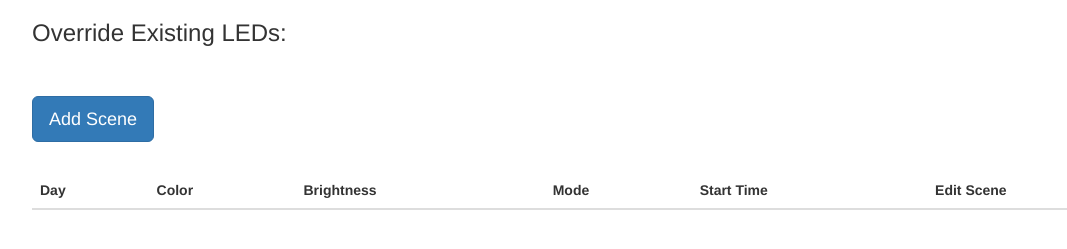
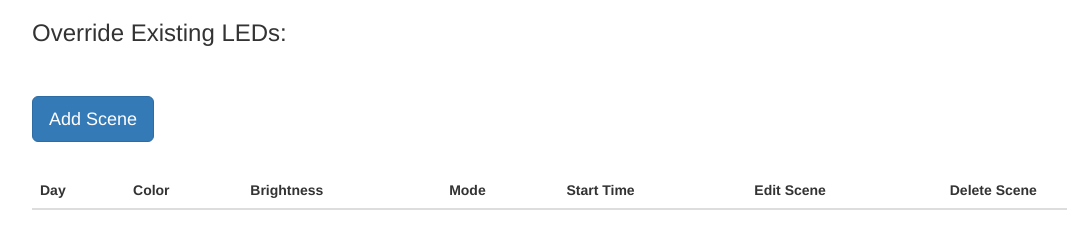
Before and after one commit to nnhsse202122/Led-Lights, a Flask app: template webApp/app/templates/index.html in a window 1280 px wide. Shown: the part 132-381 px from the top of the page, without its empty margins (38-1105 px from the left). Run offline with Flask 2, Linux system fonts and the light colour scheme; the template is opened without the code that fills it, so the values that code supplies are empty; some libraries are stand-ins or nearby versions.

Commit message:
added delete button. not functional yet

```diff
--- a/webApp/app/templates/index.html
+++ b/webApp/app/templates/index.html
@@ -42,6 +42,7 @@
                 <th scope="col">Mode</th>
                 <th scope="col">Start Time</th>
                 <th scope="col">Edit Scene</th>
+                <th scope="col">Delete Scene</th>
             </tr>
         </thead>
         <tbody>
@@ -54,6 +55,7 @@
             <td>{{ scene.mode }}</td>
             <td>{{ scene.start_time }}</td>
             <td><a type="button" class="btn btn-primary btn-sm" href="{{ url_for('editschedule', id=scene.id) }}">Edit</a></td>
+            <td><a type="button" class="btn btn-danger btn-sm">Delete</a></td>
         </tr>
     {% endif %}
     {% endfor %}
@@ -68,6 +70,7 @@
             <td>{{ scene.mode }}</td>
             <td>{{ scene.start_time }}</td>
             <td><a type="button" class="btn btn-primary btn-sm" href="{{ url_for('editschedule', id=scene.id) }}">Edit</a></td>
+            <td><a type="button" class="btn btn-danger btn-sm">Delete</a></td>
         </tr>
     {% endif %}
     {% endfor %}
@@ -82,6 +85,7 @@
             <td>{{ scene.mode }}</td>
             <td>{{ scene.start_time }}</td>
             <td><a type="button" class="btn btn-primary btn-sm" href="{{ url_for('editschedule', id=scene.id) }}">Edit</a></td>
+            <td><a type="button" class="btn btn-danger btn-sm">Delete</a></td>
         </tr>
     {% endif %}
     {% endfor %}
@@ -96,6 +100,7 @@
             <td>{{ scene.mode }}</td>
             <td>{{ scene.start_time }}</td>
             <td><a type="button" class="btn btn-primary btn-sm" href="{{ url_for('editschedule', id=scene.id) }}">Edit</a></td>
+            <td><a type="button" class="btn btn-danger btn-sm">Delete</a></td>
         </tr>
     {% endif %}
     {% endfor %}
@@ -110,6 +115,7 @@
             <td>{{ scene.mode }}</td>
             <td>{{ scene.start_time }}</td>
             <td><a type="button" class="btn btn-primary btn-sm" href="{{ url_for('editschedule', id=scene.id) }}">Edit</a></td>
+            <td><a type="button" class="btn btn-danger btn-sm">Delete</a></td>
         </tr>
     {% endif %}
     {% endfor %}
```
Also changed, not shown: webApp/app.db.
